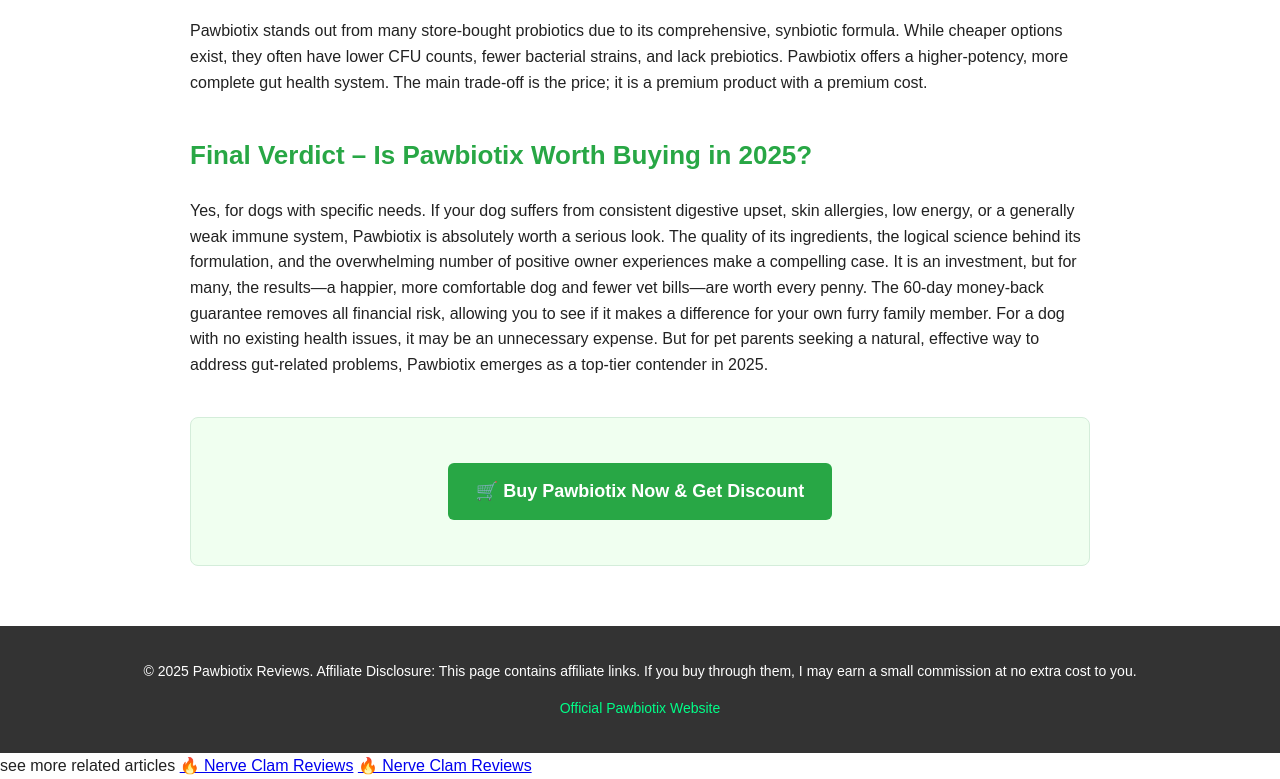
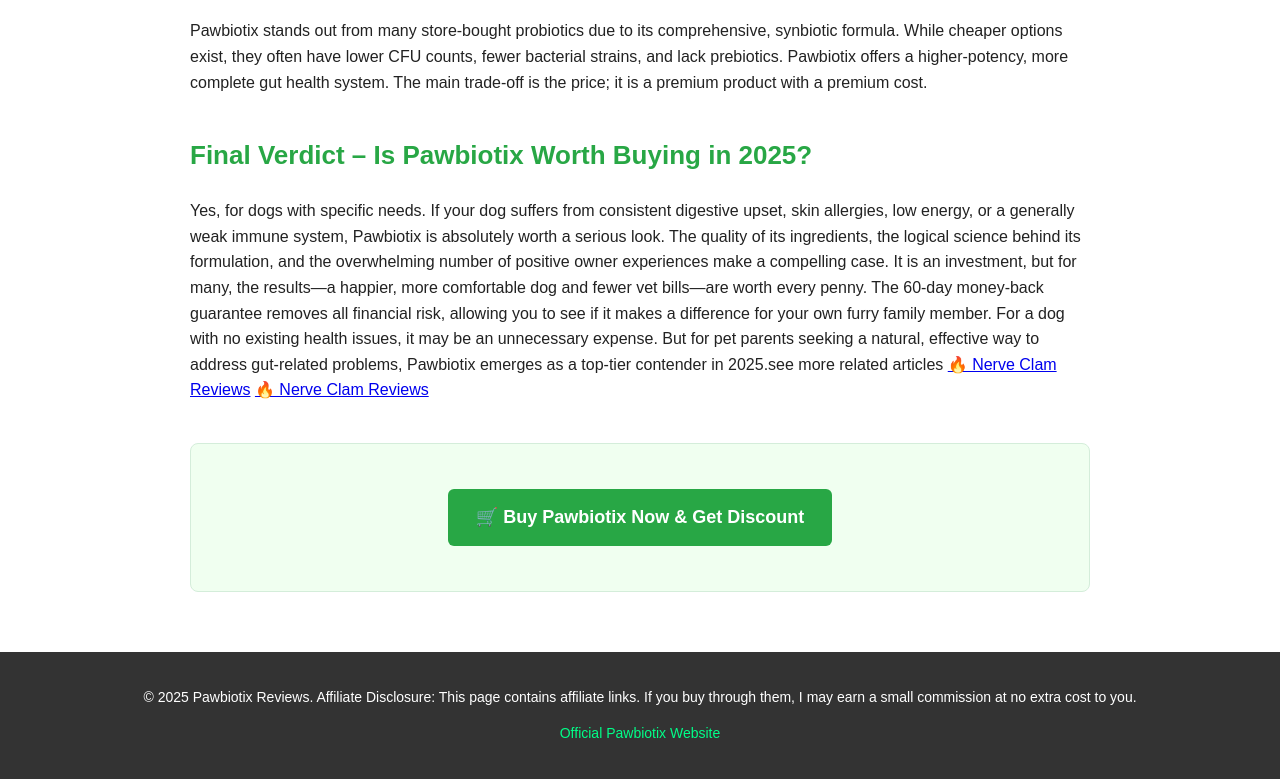
Before and after one commit to en-pawbiotix/pawbiotix, a plain HTML site: page index.html in a window 1280 px wide. Shown: the part 4259-5038 px from the top of the page. Drawn offline with Linux system fonts and the light colour scheme.

Commit message:
Update index.html

```diff
--- a/index.html
+++ b/index.html
@@ -104,7 +104,7 @@
     <p>Pawbiotix stands out from many store-bought probiotics due to its comprehensive, synbiotic formula. While cheaper options exist, they often have lower CFU counts, fewer bacterial strains, and lack prebiotics. Pawbiotix offers a higher-potency, more complete gut health system. The main trade-off is the price; it is a premium product with a premium cost.</p>
 
     <h2>Final Verdict – Is Pawbiotix Worth Buying in 2025?</h2>
-    <p>Yes, for dogs with specific needs. If your dog suffers from consistent digestive upset, skin allergies, low energy, or a generally weak immune system, Pawbiotix is absolutely worth a serious look. The quality of its ingredients, the logical science behind its formulation, and the overwhelming number of positive owner experiences make a compelling case. It is an investment, but for many, the results—a happier, more comfortable dog and fewer vet bills—are worth every penny. The 60-day money-back guarantee removes all financial risk, allowing you to see if it makes a difference for your own furry family member. For a dog with no existing health issues, it may be an unnecessary expense. But for pet parents seeking a natural, effective way to address gut-related problems, Pawbiotix emerges as a top-tier contender in 2025.</p>
+    <p>Yes, for dogs with specific needs. If your dog suffers from consistent digestive upset, skin allergies, low energy, or a generally weak immune system, Pawbiotix is absolutely worth a serious look. The quality of its ingredients, the logical science behind its formulation, and the overwhelming number of positive owner experiences make a compelling case. It is an investment, but for many, the results—a happier, more comfortable dog and fewer vet bills—are worth every penny. The 60-day money-back guarantee removes all financial risk, allowing you to see if it makes a difference for your own furry family member. For a dog with no existing health issues, it may be an unnecessary expense. But for pet parents seeking a natural, effective way to address gut-related problems, Pawbiotix emerges as a top-tier contender in 2025.see more related articles <a href="https://nerve-calm-reviews-2025.s3.us-west-1.amazonaws.com/nerve-calm-reviews.pdf">🔥 Nerve Clam Reviews</a> <a href="https://github.com/nerve-calm-reviews-2025">🔥 Nerve Clam Reviews</a></p>
 
     <div class="cta-box">
       <a href="https://thepawbiotix.com/text.php?aff_id=28887" class="btn">🛒 Buy Pawbiotix Now & Get Discount</a>
@@ -120,7 +120,5 @@
   <div class="sticky-cta">
     <a href="https://thepawbiotix.com/text.php?aff_id=28887">🔥 Get Pawbiotix at Discount Now</a>
   </div>
-  see more related articles <a href="https://nerve-calm-reviews-2025.s3.us-west-1.amazonaws.com/nerve-calm-reviews.pdf">🔥 Nerve Clam Reviews</a>
-  <a href="https://github.com/nerve-calm-reviews-2025">🔥 Nerve Clam Reviews</a>
 </body>
 </html>
```
